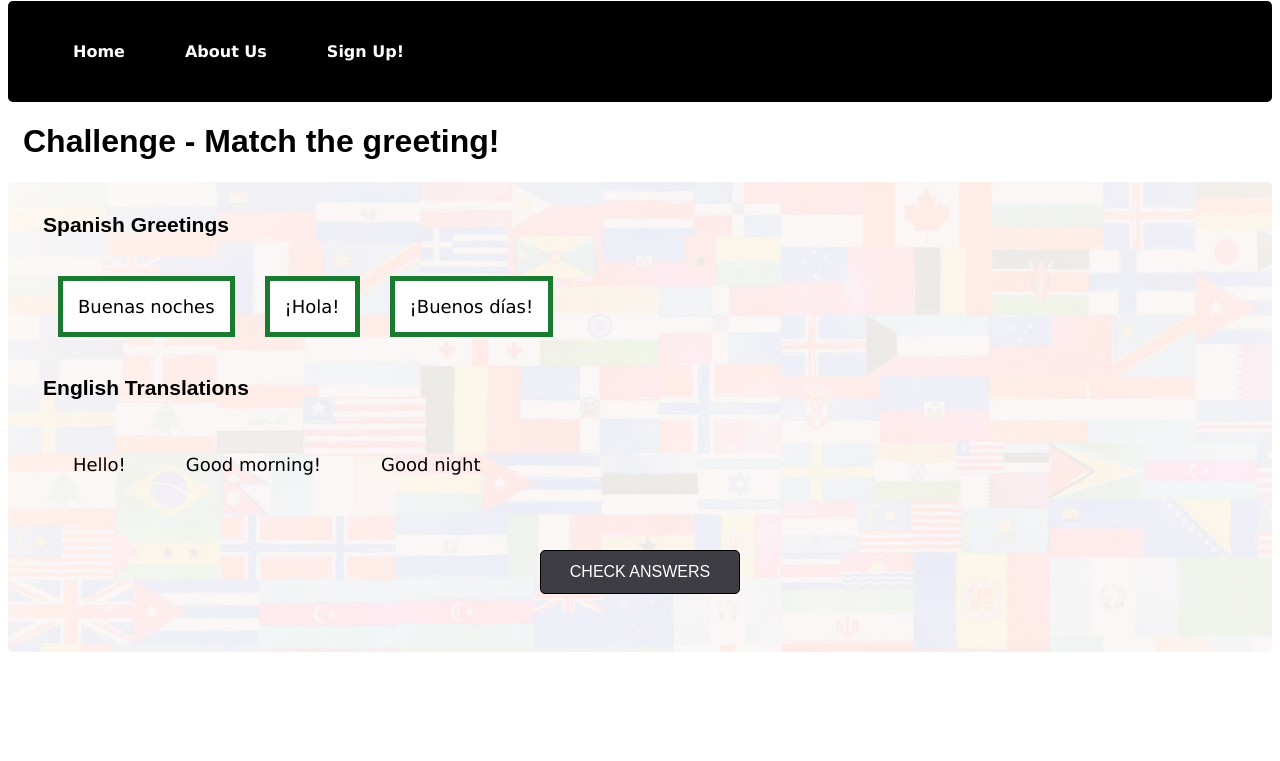
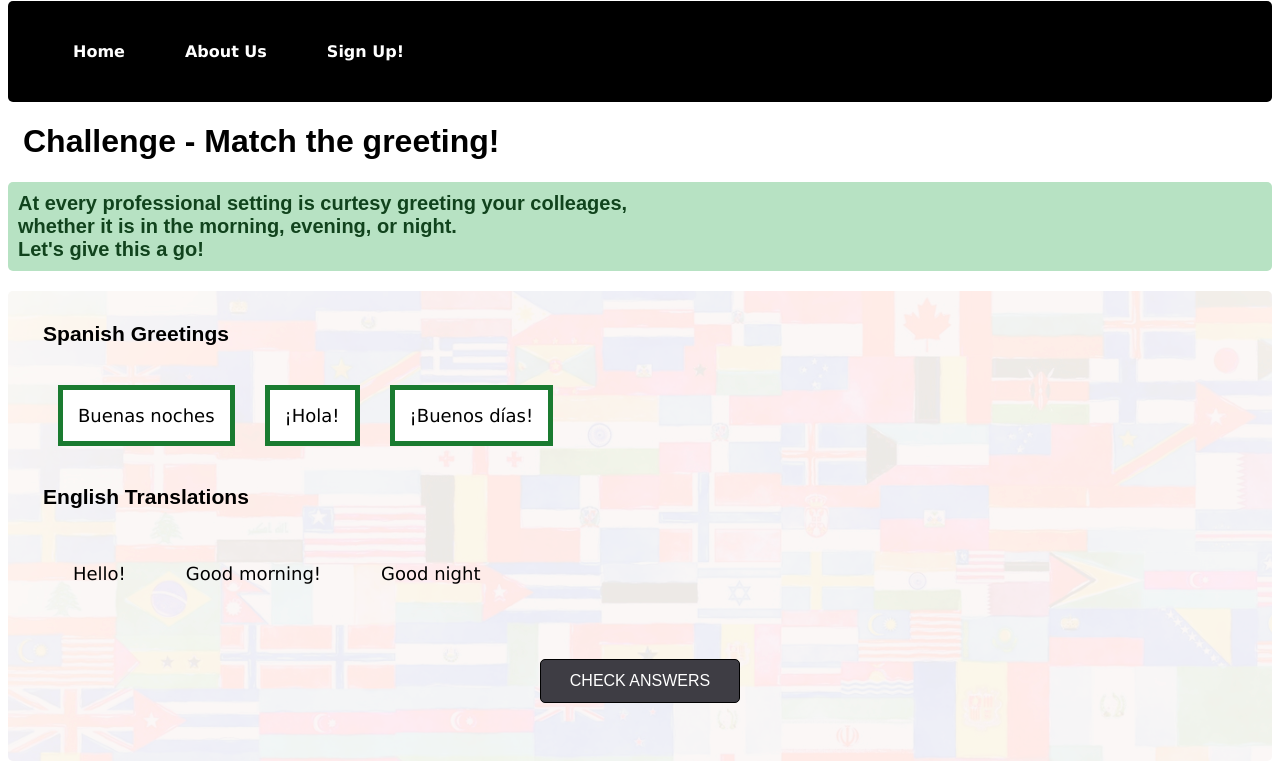
Before and after one commit to Genesis-bianca1/genesis-dissertation, a PHP site: page /challenge_1.php in a window 1280 px wide. Shown: the part 157-918 px from the top of the page. Before the commit the page ends 809 px from the top, so only its background shows below. Run offline with PHP 8.4, Linux system fonts and the light colour scheme.

Commit message:
improving readability of code and accessbility features like font, color and error messages

```diff
--- a/challenge_1.php
+++ b/challenge_1.php
@@ -3,6 +3,12 @@ include_once 'header.php';
 ?>
             <title>Task-Based Learning</title>
             <h1>Challenge - Match the greeting!</h1>
+
+            <div class="Progress-tracker">
+                <!-- Generate the php & js code for tracking the achievements within an exercise -->
+            </div>
+
+            <p><strong>At every professional setting is curtesy greeting your colleages,<br>whether it is in the morning, evening, or night.<br>Let's give this a go!</strong></p>
             <div class="exercise-container">
                 <!-- Spanish phrases list -->
                 <div class="spanish-phrases">
@@ -25,6 +31,14 @@ include_once 'header.php';
                 <!-- Submit button to check answers -->
                 <button id="submit"><big>Check Answers</big></button>
 
+                <!-- While points system is mandatory -->
+                <!-- 3 core pages, home.php, social.php, challenge_1.php & scripts.js -->
+
+                <!-- Focus on this exercise and integrate inclusive features which can be swtiched on/off-->
+                <!-- For example, mp3 voice media, interactive images, different color-theme, streak-->
+
+
+
                 <!-- Feedback section -->
                 <div id="feedback_1"></div>
             </div>
@@ -32,7 +46,6 @@ include_once 'header.php';
             <script src="/19141230/js/challenge_1.js"></script>
             <script scr="https://code.jquery.com/jquery-3.6.0.min.js"></script>
             <script src="https://ajax.googleapis.com/ajax/libs/jquery/3.5.1/jquery.min.js"></script>
-            <script src="https://ajax.googleapis.com/ajax/libs/jquery/3.3.1/jquery.min.js"></script>
 <?php
 include_once 'footer.php';
 ?>
--- a/css/styles.css
+++ b/css/styles.css
@@ -29,9 +29,12 @@ h3 {
 }
 
 p {
-    text-indent: 30px;
+    text-indent: 0;
     font-size: 20px;
-    color: black;
+    color: rgb(17, 67, 29);
+    padding: 10px;
+    background-color: #b7e2c3;
+    border-radius: 5px;
 }
 
 button {
@@ -105,6 +108,15 @@ li:hover {
     padding: 20px;
     height: 300px;
     box-sizing: border-box;
+}
+
+.form-container p {
+    text-indent: 0;
+    font-size: 25px;
+    color: white;
+    padding: 10px;
+    background-color: rgba(201, 12, 12, 0.922);
+    border-radius: 1px;
 }
 
 /*Login form*/
@@ -203,6 +215,18 @@ input[type=text], input[type=number], input[type=email], input[type=password] {
     font-size: 12px;
     color: #999;
 }
+
+
+/*JS & PHP code required for this to appear ASAP
+/*Progress tracker*/
+.progress-tracker {
+    padding: 5px;
+    border-radius: 5px;
+    background-color:white;
+    color: green;
+    border: 1.88px solid black;
+}
+
 
 /* challenge_1 */
 .exercise-container {
--- a/js/challenge_1.js
+++ b/js/challenge_1.js
@@ -1,16 +1,15 @@
-//Challenge - Match the greeting! Logic
+//Challenge 1 logic
 
-// Instead of $(document).ready(function() { ... });
 document.addEventListener('DOMContentLoaded', function() {
 
-    // Enable drag functionality on Spanish phrases
+    // Drag functionality on Spanish phrases
     $('.draggable').on('dragstart', function(event) {
         event.originalEvent.dataTransfer.setData('text/plain', event.target.id);
     });
 
-    // Enable drop functionality on English translations
+    // Drop functionality on English translations
     $('.droppable').on('dragover', function(event) {
-        event.preventDefault(); // Prevent default behavior to allow dropping
+        event.preventDefault(); // Prevent dropping items
     });
 
     $('.droppable').on('drop', function(event) {
@@ -22,30 +21,28 @@ document.addEventListener('DOMContentLoaded', function() {
         $(this).append($('#' + draggableElementId));
     });
 
-    // Instead of $('#submit').click(function() { ... });
+    // Function on submit click response
     $('#submit').on('click', function() {
         let correctAnswers = 0;
 
-        // Check if 'Hola' is matched with 'Hello'
+        // Check if translations match each other correctly
         if ($('#hello').find('#hola').length) {
             correctAnswers++;
         }
 
-        // Check if 'Buenos días' is matched with 'Good morning'
         if ($('#good-morning').find('#buenos-dias').length) {
             correctAnswers++;
         }
 
-        // Check if 'Buenas noches' is matched with 'Good night'
         if ($('#good-night').find('#buenas-noches').length) {
             correctAnswers++;
         }
 
         // Provide feedback based on the number of correct answers
         if (correctAnswers === 3) {
-            $('#feedback_1').text('Great job! You matched all the greetings correctly.');
+            $('#feedback_1').text(`<p>"Great job! You matched all the greetings correctly."</p>`); //Checking if inverted speech marks are adequatly allowing editing the font-style
         } else {
-            $('#feedback_1').text('Oops, some matches are incorrect. The correct matches are: \n1. Hello = Hola\n2. Good morning = Buenos días\n3. Good night = Buenas noches.');
+            $('#feedback_1').text(`<p>"Oops, some matches are incorrect. The correct matches are: \n1. Hello = Hola\n2. Good morning = Buenos días\n3. Good night = Buenas noches."</p>`);
         }
     });
 });
--- a/js/scripts.js
+++ b/js/scripts.js
@@ -0,0 +1,2 @@
+//Display all exercises in the home.php
+//Progress bar tracker
```
Also changed, not shown: challenge_3.php (deleted, +0 -21 lines), js/challenge_2.js (+3 -4 lines), login.php (+15 -0 lines), register.php (+7 -7 lines), 1 other file.
